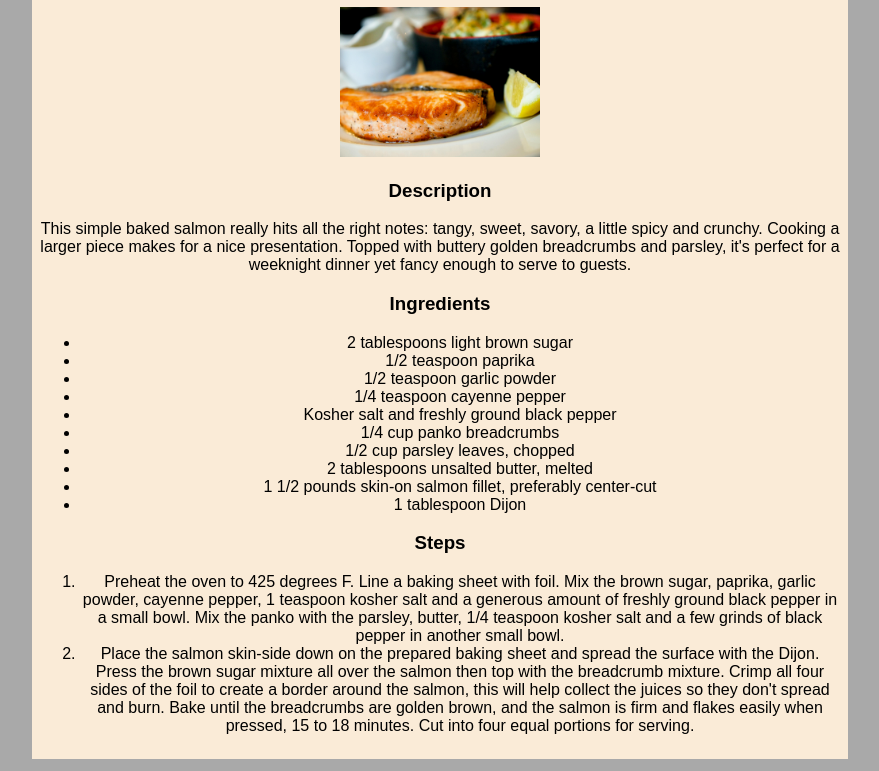
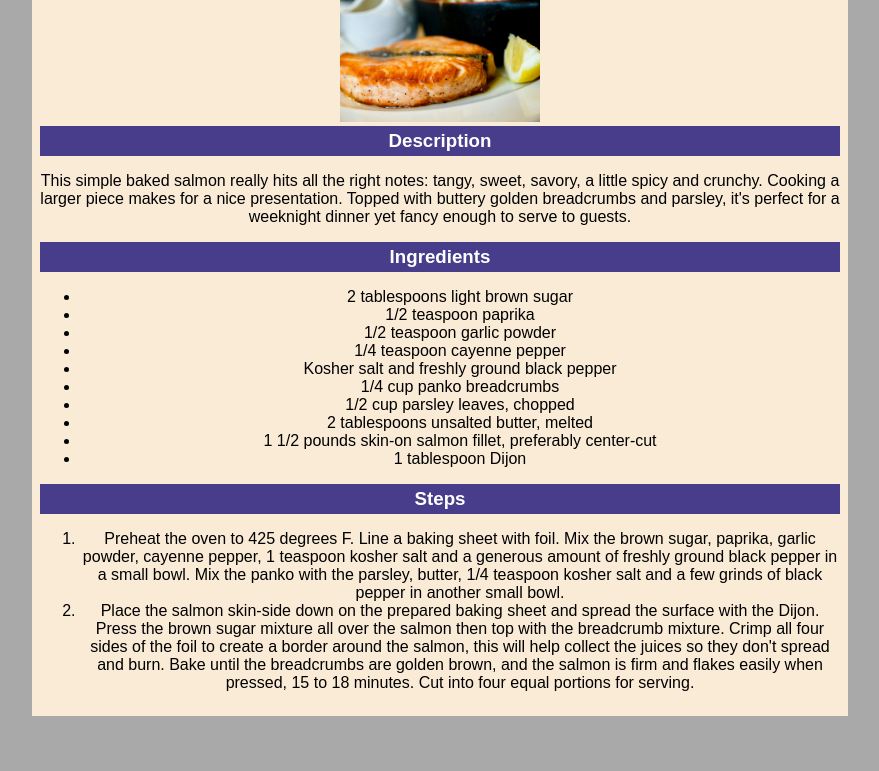
Before and after one commit to DxcNxn/odin-recipes, a plain HTML site: page recipes/baked-salmon.html in a window 1280 px wide. Shown: the part 111-882 px from the top of the page, without its empty margins (200-1079 px from the left). After the commit the page ends 839 px from the top, so only its background shows below. Drawn offline with Linux system fonts and the light colour scheme.

Commit message:
add styles for h1 and h3 element

```diff
--- a/recipes/styles.css
+++ b/recipes/styles.css
@@ -10,3 +10,10 @@ main {
     padding: 8px;
     text-align: center;
 }
+
+h1, h3 {
+    margin: 0 auto;
+    padding: 4px;
+    background-color: darkslateblue;
+    color: white;
+}
```
